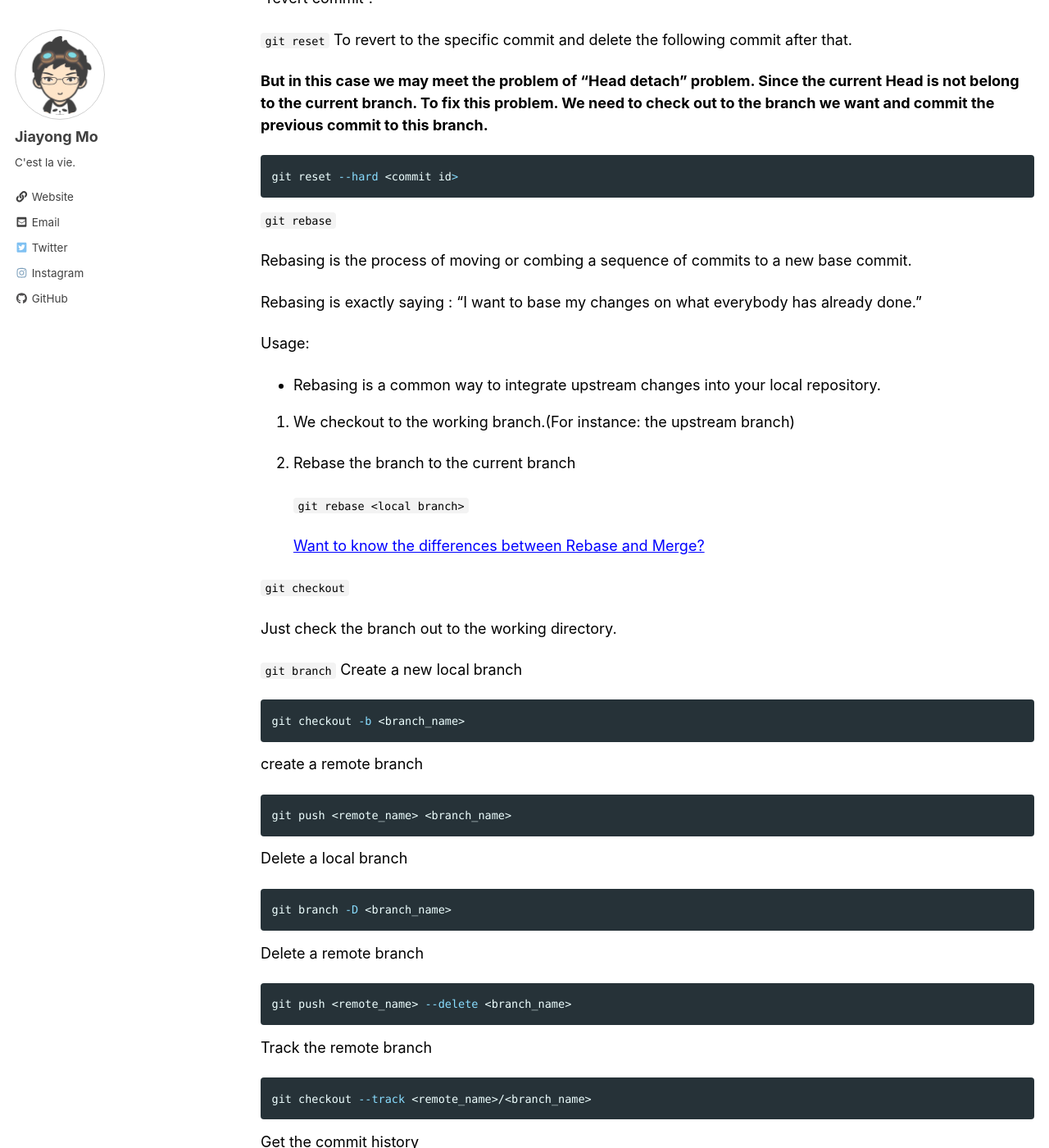
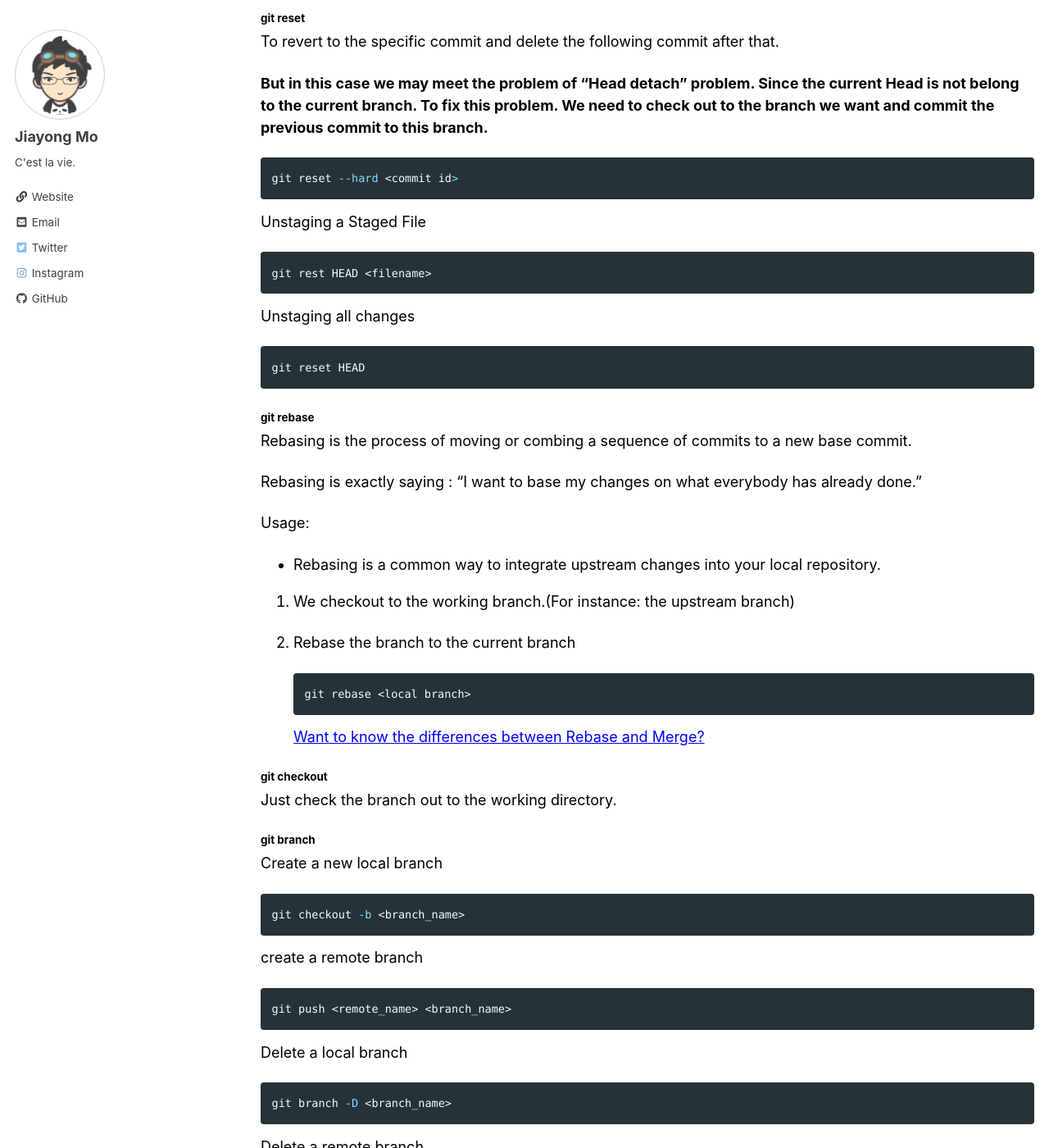
Before and after one commit to AlphaGarden/AlphaGarden.github.io, a Jekyll site: the page built from _posts/2018-06-23-Git notes.md, in a window 1280 px wide and 1400 px high, scrolled down 574 px. Shown: the whole window at 82% size. Built offline with Jekyll 4.4.1, drawn with Linux system fonts in a browser that asks for light colours; nearby versions of some CDN libraries; some of the changed text lies outside the part shown.

Commit message:
Add information for vertx and git notes

````diff
--- a/_posts/2018-06-23-Git notes.md
+++ b/_posts/2018-06-23-Git notes.md
@@ -17,18 +17,31 @@ categories: Git
 
 [Reference Material](https://www.atlassian.com/git/tutorials)
 
-`git revert`
+#### git revert
 
  Revert operation will take the specified commit, inverse the changes from that commit, and create a new "revert commit".
 
-`git reset`
+#### git reset
+
 To revert to the specific commit and delete the following commit after that.
 
 **But in this case we may meet the problem of "Head detach" problem. Since the current Head is not belong to the current branch. To fix  this problem. We need to check out to the branch we want and commit the previous commit to this branch.**
 ``` bash
 git reset --hard <commit id>
 ```
-`git rebase`
+Unstaging a Staged File
+
+```bash
+git rest HEAD <filename>
+```
+
+Unstaging all changes
+
+```bash
+git reset HEAD
+```
+
+#### git rebase
 
 Rebasing is the process of moving or combing a sequence of commits to a new base commit.
 
@@ -42,15 +55,18 @@ Usage:
 
 2. Rebase the branch to the current branch
 
-   `git rebase <local branch>`
+   ```bash
+   git rebase <local branch>
+   ```
 
    [Want to know the differences between Rebase and Merge?](https://www.atlassian.com/git/tutorials/merging-vs-rebasing)
 
-`git checkout`
+#### git checkout
 
 Just check the branch out to the working directory.
 
-`git branch`
+#### git branch
+
 Create a new local branch
 
 ``` bash
@@ -87,21 +103,22 @@ git log --pretty=oneline
 
 2. Fetch the remote resource to local
 
-3. ```bash
+   ```bash
    git fetch upstream
    ```
 
-4. Create a new local branch for the remote upstream resource
+3. Create a new local branch for the remote upstream resource
 
-5. ```bash
+   ```bash
    git checkout -b <new brach name> <remote>/<branchname>
    ```
 
-6. Checkout to your working branch and merge with upstream
+4. Checkout to your working branch and merge with upstream
 
-7. ```
+   ```
    git merge <new branch name>
    ```
+
 
 #### How to stash the change before we sink from the remote upstream
 
@@ -113,7 +130,9 @@ At this time, even though you didn't sink the changes from the upstream, you sti
 
 After we add every modified or new files into staging area, then we can use the command :
 
-`git stash save "<message>"`
+```bash
+git stash save "<message>"
+```
 
 So we can save the changes and back to the working directory.
 
@@ -121,11 +140,15 @@ At this time we perform the sink operation.
 
 After that, we can use command to reapply changes and keep it in the stash
 
-`git stash apply`
+```bash
+git stash apply
+```
 
 Alternatively, we can pop it up and reapply them to the working copy.
 
-`git stash pop`
+```bash
+git stash pop
+```
 
 If you want to the get the detail of a stash
 
````
Also changed, not shown: _posts/2018-06-28-Vert.x Notes.md (+13 -0 lines).
